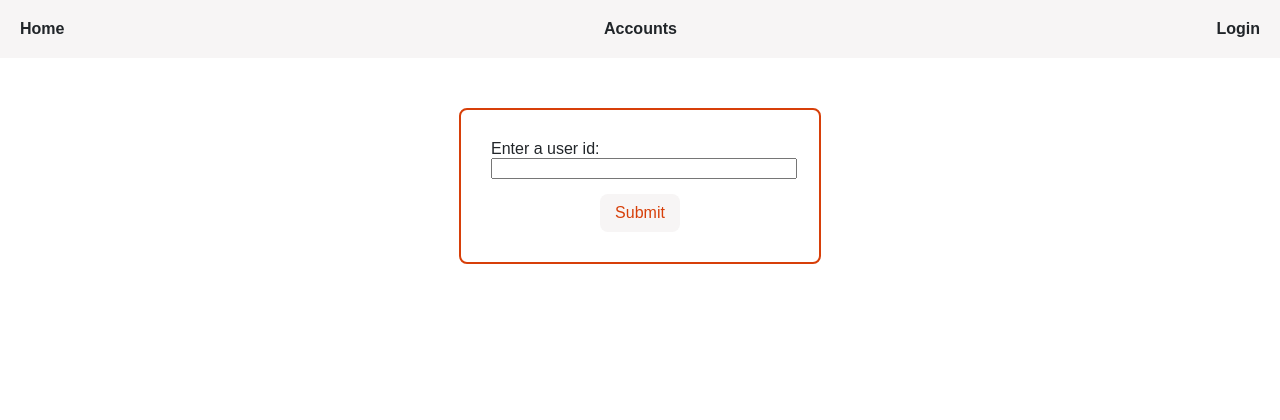
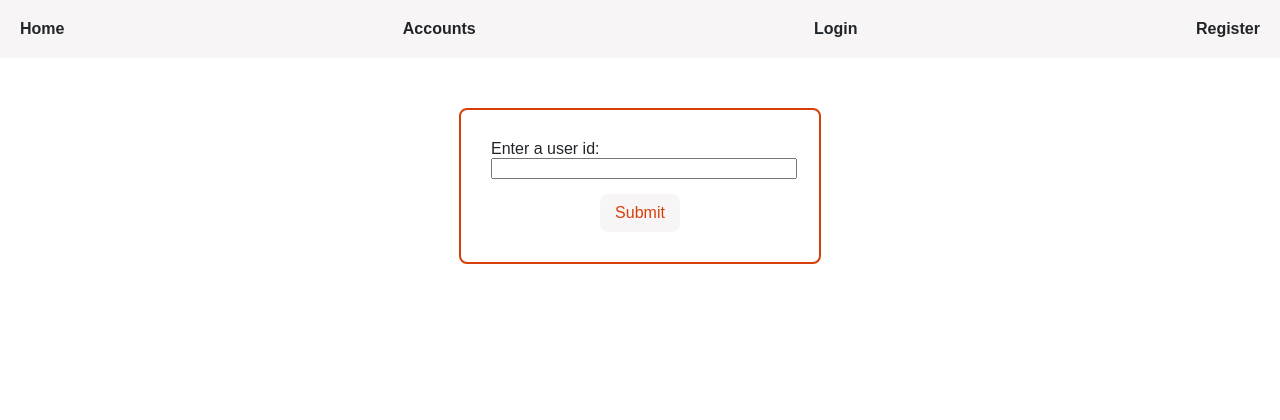
Before and after one commit to burkeOSU/cs467wsrp, a Flask app: page /admin in a window 1280 px wide. Shown: the top 420 px of the page. Run offline with Flask 3, Linux system fonts and the light colour scheme.

Commit message:
Added Register nav link

```diff
--- a/templates/base.html
+++ b/templates/base.html
@@ -30,6 +30,7 @@
                     <a href="{{ url_for("home") }}">Home</a>
                     <a href="{{ url_for("accounts") }}">Accounts</a>
                     <a href="{{ url_for("login") }}">Login</a>
+                    <a href="{{ url_for("register") }}">Register</a>
                 </nav>
             {% endif %}
         </header>
```
